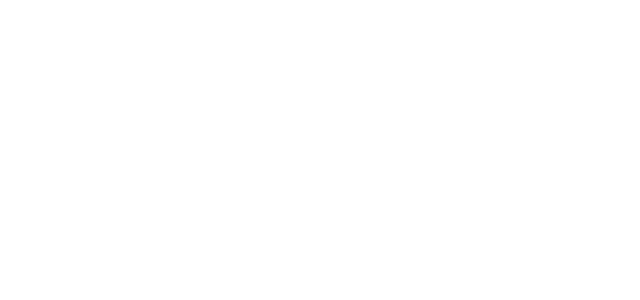
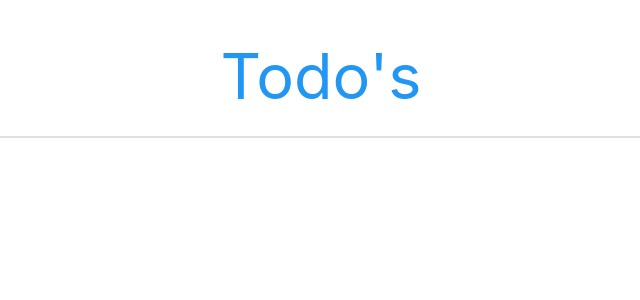
Before and after one commit to notsarthak/React-todo-app, a React (Create React App) app: page / in a window 1280 px wide. Shown: the top 300 px of the page, without its empty margins (319-959 px from the left). Built offline with nearby package versions, Linux system fonts and the light colour scheme.

Commit message:
Nested component and passed props

```diff
--- a/src/App.js
+++ b/src/App.js
@@ -1,5 +1,5 @@
 import React, {Component} from 'react';
-
+import Todos from './Todos';
 
 class App extends Component {
   state = {
@@ -12,7 +12,8 @@ class App extends Component {
     {
       return (
         <div className="App">
-
+          <h1 className="center blue-text">Todo's</h1>
+          <Todos todos={this.state.todos} />
         </div>
       );
     }
--- a/src/Todos.js
+++ b/src/Todos.js
@@ -7,3 +7,5 @@ const Todos = () => {
         </div>
     )
 }
+
+export default Todos;
```
